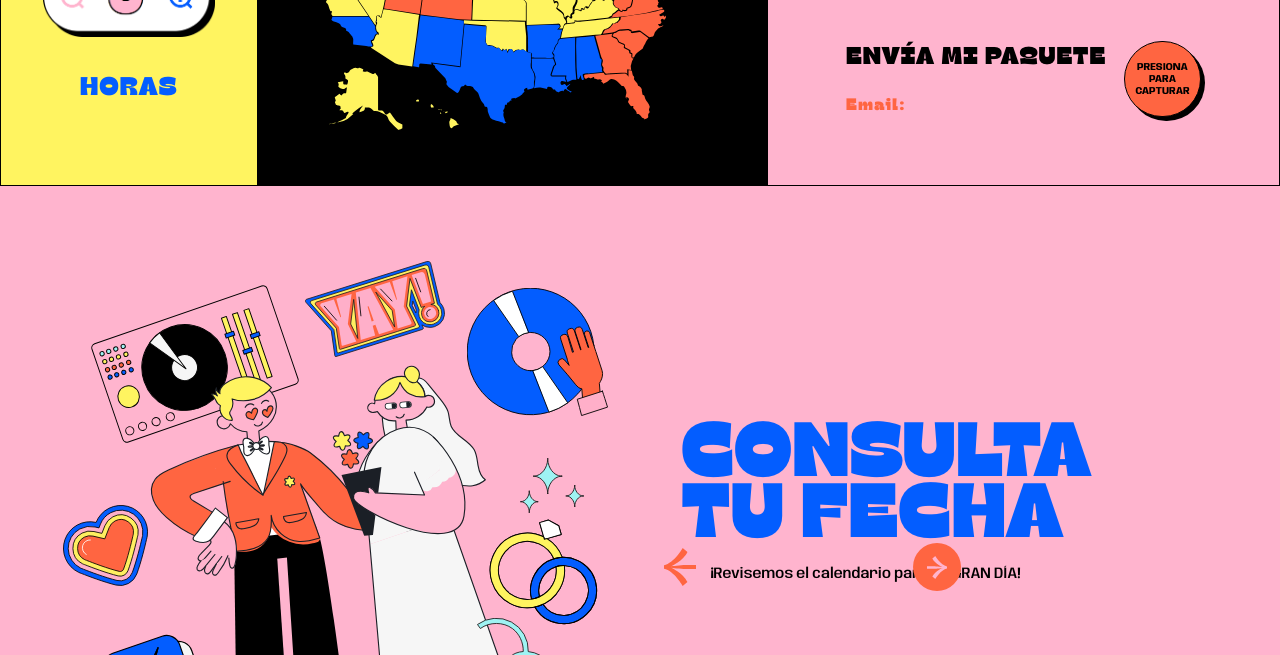
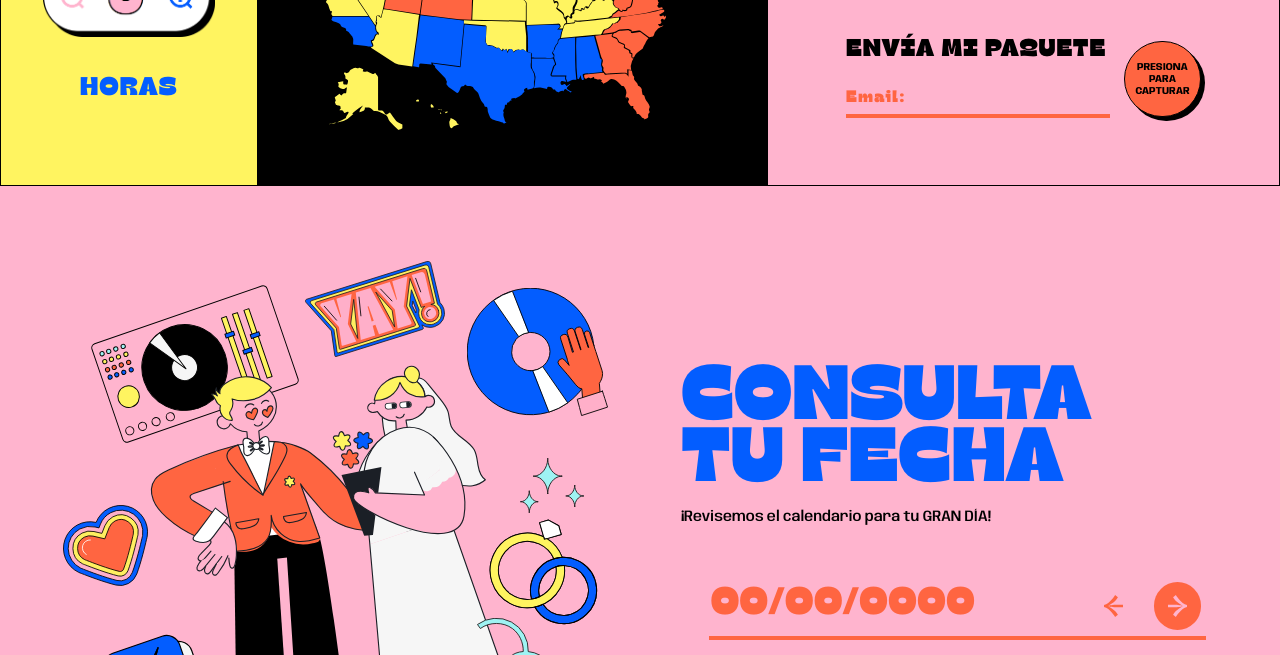
Before and after one commit to EmmanuelSan01/CSS, a plain HTML site: page Proyecto/index.html in a window 1280 px wide. Shown: the part 2430-3085 px from the top of the page. Drawn offline with Linux system fonts and the light colour scheme.

Commit message:
Add files via upload

```diff
--- a/Proyecto/index.html
+++ b/Proyecto/index.html
@@ -213,6 +213,7 @@
                       <div class="pricing_form-left">
                         <h4>ENVÍA MI PAQUETE</h4>
                         <h6 class="email"><br>Email:</h6>
+                        <hr>
                       </div>
                       <div class="tricks-press">
                         <p class="tricks-press_text">PRESIONA<br>PARA<br>CAPTURAR</p>
@@ -245,15 +246,17 @@
       </div>
       <div class="footer_right">
         <h2 class="footer_form-heading">CONSULTA<br>TU FECHA</h2>
+        <p class="footer_paragraph">¡Revisemos el calendario para tu GRAN DÍA!<br><br></p>
         <div class="footer_form w-form">
-          <p class="footer_paragraph">¡Revisemos el calendario para tu GRAN DÍA!</p>
-          <div class="footer_arrow-back w-slider-arrow-left">
+          <h3 class="date">00/00/0000</h3>
+          <div class="footer_arrow-back">
             <img src="img/footer-arrow-prev.svg" alt="" class="footer_arrow">
           </div>
-          <div class="footer_arrow-forward w-slider-arrow-right">
+          <div class="footer_arrow-forward">
             <img src="img/footer-arrow-next.svg" alt="" class="footer_arrow">
           </div>
         </div>
+        <hr>
         <div class="footer_bottom">
           <div class="footer_copyright">
             <p class="footer_text">SIGUE NUESTRAS REDES<br>Y CONTÁCTANOS</p>
--- a/Proyecto/style/style.css
+++ b/Proyecto/style/style.css
@@ -761,6 +761,13 @@ nav {
   font-size: 1.9em;
 }
 
+.pricing_form-left > hr{
+  height: 4px;
+  background-color: var(--tomato);
+  width: 100%;
+  border: none;
+}
+
 .tricks-press {
   background-color: var(--tomato);
   text-align: center;
@@ -921,52 +928,27 @@ nav {
   margin-bottom: 0;
   padding-left: 2.3em;
   padding-right: 2.3em;
+  display: inline-flex;
 }
 
 .footer_paragraph {
   margin-bottom: 2.1em;
 }
 
+.date {
+  color: var(--tomato);
+  font-size: 3em;
+}
+
 .footer_arrow-back {
   justify-content: center;
   align-items: center;
-  width: 1.2em;
-  height: 1.2em;
+  width: 3.7em;
+  height: 3.7em;
   margin-right: 1.3em;
   display: flex;
   inset: 0% 0% 0% auto;
-}
-
-.w-slider-arrow-left,
-.w-slider-arrow-right {
-  cursor: pointer;
-  color: #fff;
-  -webkit-tap-highlight-color: #0000;
-  -webkit-user-select: none;
-  user-select: none;
-  width: 80px;
-  margin: auto;
-  font-size: 40px;
-  position: absolute;
-  inset: 0;
-  overflow: hidden;
-}
-
-.w-slider-arrow-left [class^="w-icon-"],
-.w-slider-arrow-right [class^="w-icon-"],
-.w-slider-arrow-left [class*=" w-icon-"],
-.w-slider-arrow-right [class*=" w-icon-"] {
-  position: absolute;
-}
-
-.w-slider-arrow-left:focus,
-.w-slider-arrow-right:focus {
-  outline: 0;
-}
-
-.w-slider-arrow-left {
-  z-index: 3;
-  right: auto;
+  margin-left: 9vw;
 }
 
 .footer_arrow {
@@ -978,9 +960,16 @@ nav {
   border-radius: 50%;
   justify-content: center;
   align-items: center;
-  width: 1.2em;
-  height: 1.2em;
-  display: flex;
+  width: 3.7em;
+  height: 3.7em;
+  display: flex;
+}
+
+.footer_right > hr{
+  height: 4px;
+  background-color: var(--tomato);
+  border: none;
+  width: 90%;
 }
 
 .footer_bottom {
@@ -1369,6 +1358,10 @@ nav {
   .footer_right {
     width: 100%;
     padding-left: 0;
+  }
+
+  .footer_arrow-back {
+    margin-left: 28.5vw;
   }
 
   .footer_right.is-404 {
```
